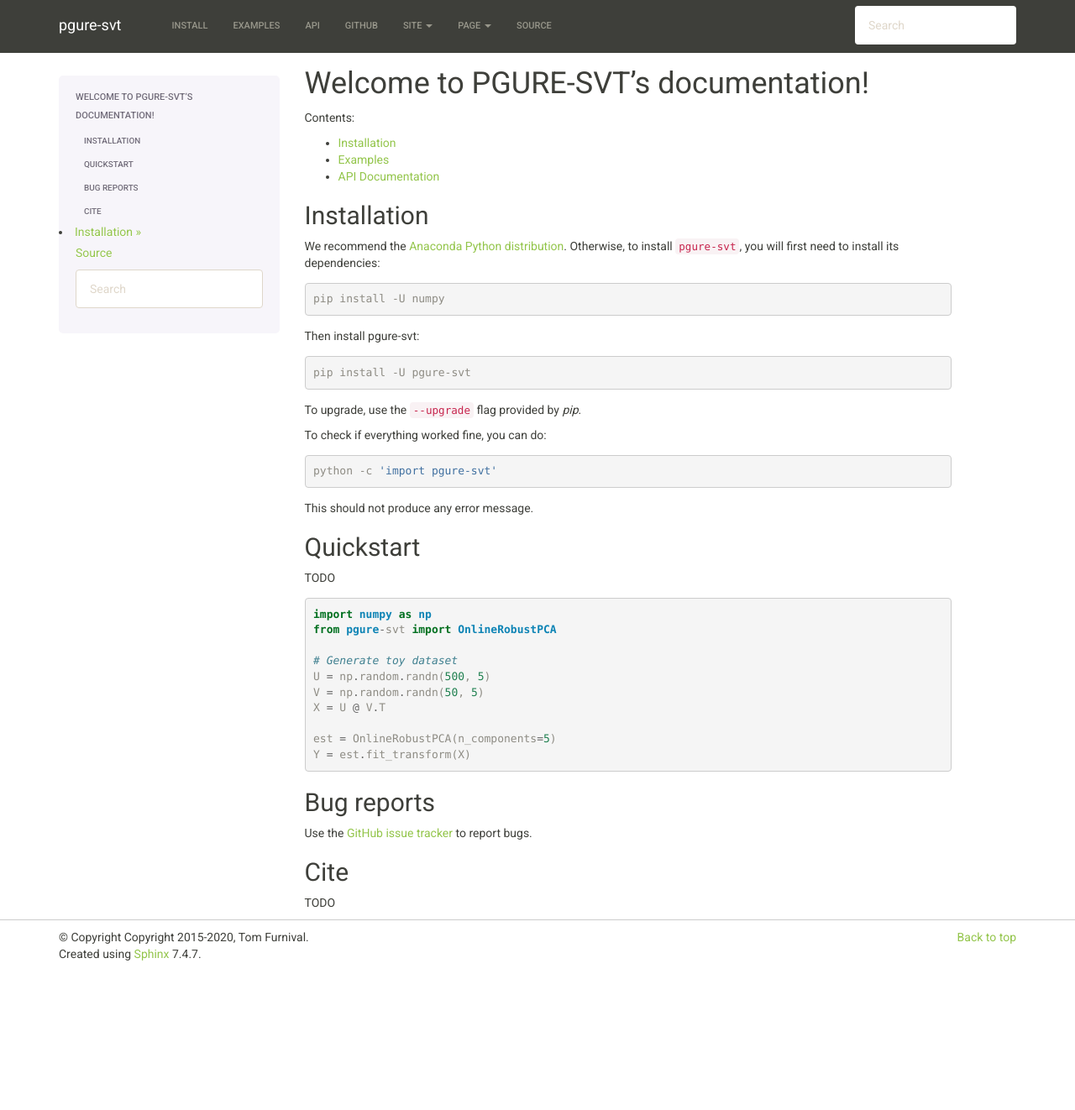
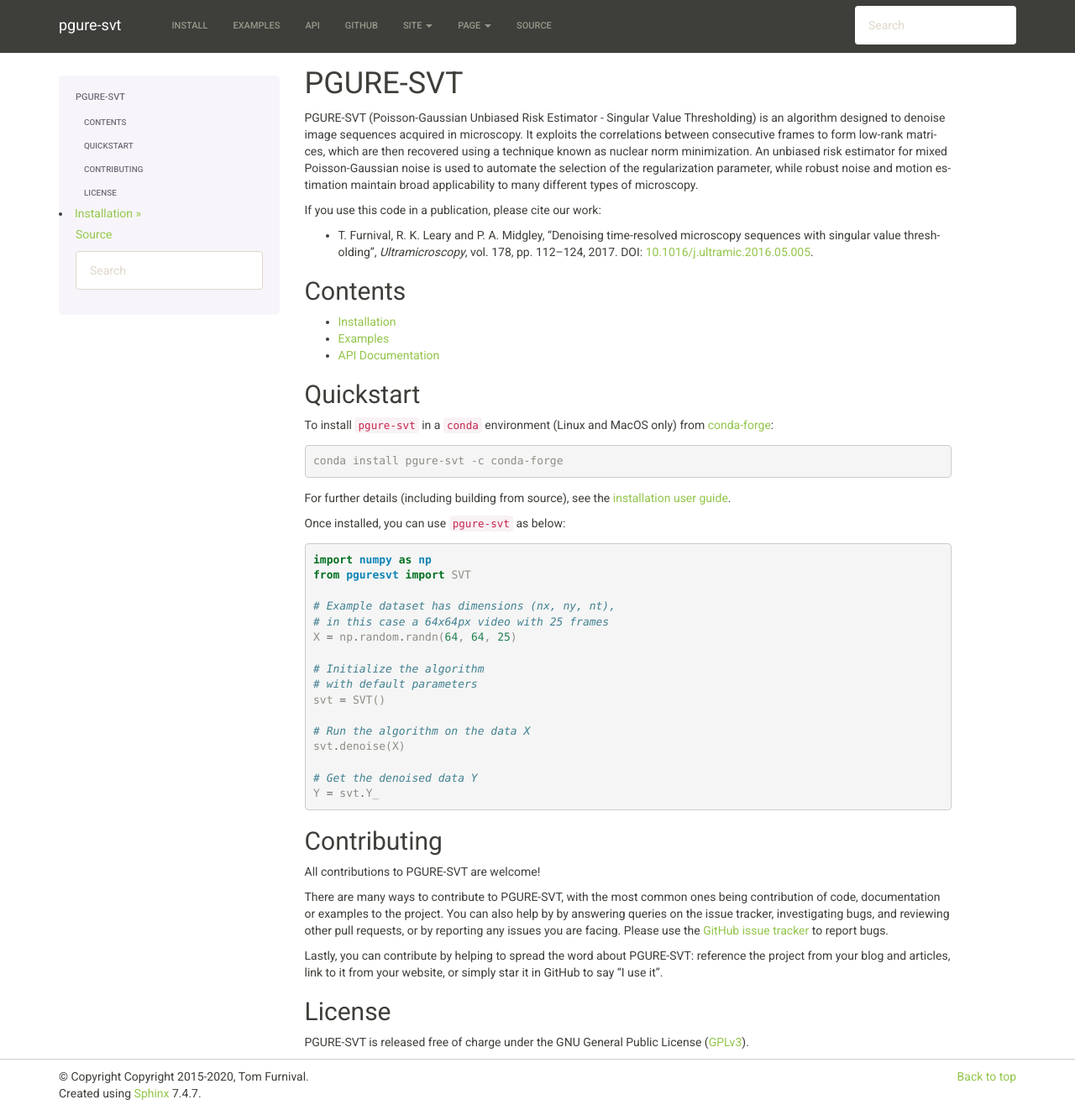
Before and after one commit to tjof2/pgure-svt, a Sphinx documentation site: the page built from doc/index.rst, in a window 1280 px wide and 1322 px high. Shown: the whole window at 84% size. Built offline with Sphinx 7.4.7, drawn with Linux system fonts in a browser that asks for light colours.

Commit message:
Update docs

```diff
--- a/doc/index.rst
+++ b/doc/index.rst
@@ -3,68 +3,83 @@
    You can adapt this file completely to your liking, but it should at least
    contain the root `toctree` directive.
 
-Welcome to PGURE-SVT's documentation!
-=====================================
+PGURE-SVT
+=========
+
+PGURE-SVT (Poisson-Gaussian Unbiased Risk Estimator - Singular Value Thresholding)
+is an algorithm designed to denoise image sequences acquired in microscopy.
+It exploits the correlations between consecutive frames to form low-rank matrices,
+which are then recovered using a technique known as nuclear norm minimization.
+An unbiased risk estimator for mixed Poisson-Gaussian noise is used to automate
+the selection of the regularization parameter, while robust noise and motion
+estimation maintain broad applicability to many different types of microscopy.
+
+If you use this code in a publication, please cite our work:
+
+* T. Furnival, R. K. Leary and P. A. Midgley, "Denoising
+  time-resolved microscopy sequences with singular value
+  thresholding", *Ultramicroscopy*, vol. 178, pp. 112–124,
+  2017. DOI: `10.1016/j.ultramic.2016.05.005 <https://doi.org/10.1016/j.ultramic.2016.05.005>`_.
+
+Contents
+--------
 
 .. toctree::
-   :maxdepth: 2
-   :caption: Contents:
+   :maxdepth: 1
 
    install
    examples
    api
 
+Quickstart
+----------
 
-Installation
-------------
-
-We recommend the `Anaconda Python distribution <https://www.continuum.io/downloads>`_.
-Otherwise, to install ``pgure-svt``, you will first need to install its dependencies:
+To install ``pgure-svt`` in a ``conda`` environment (Linux and MacOS only)
+from `conda-forge <https://conda-forge.org/>`_:
 
 .. code-block:: bash
 
-   pip install -U numpy
+   conda install pgure-svt -c conda-forge
 
-Then install pgure-svt:
+For further details (including building from source),
+see the :ref:`installation user guide <install>`.
 
-.. code-block:: bash
-
-   pip install -U pgure-svt
-
-To upgrade, use the ``--upgrade`` flag provided by `pip`.
-
-To check if everything worked fine, you can do:
-
-.. code-block:: bash
-
-	python -c 'import pgure-svt'
-
-This should not produce any error message.
-
-Quickstart
-----------
-
-TODO
+Once installed, you can use ``pgure-svt`` as below:
 
 .. code-block:: python
 
    import numpy as np
-   from pgure-svt import OnlineRobustPCA
+   from pguresvt import SVT
 
-   # Generate toy dataset
-   U = np.random.randn(500, 5)
-   V = np.random.randn(50, 5)
-   X = U @ V.T
+   # Example dataset has dimensions (nx, ny, nt),
+   # in this case a 64x64px video with 25 frames
+   X = np.random.randn(64, 64, 25)
 
-   est = OnlineRobustPCA(n_components=5)
-   Y = est.fit_transform(X)
+   # Initialize the algorithm
+   # with default parameters
+   svt = SVT()
 
-Bug reports
------------
+   # Run the algorithm on the data X
+   svt.denoise(X)
 
-Use the `GitHub issue tracker <https://github.com/tjof2/pgure-svt/issues>`_ to report bugs.
+   # Get the denoised data Y
+   Y = svt.Y_
 
-Cite
-----
+Contributing
+------------
 
-TODO
+All contributions to PGURE-SVT are welcome!
+
+There are many ways to contribute to PGURE-SVT, with the most common ones being contribution of code,
+documentation or examples to the project. You can also help by by answering queries on the issue tracker,
+investigating bugs, and reviewing other pull requests, or by reporting any issues you are facing.
+Please use the `GitHub issue tracker <https://github.com/tjof2/pgure-svt/issues>`_ to report bugs.
+
+Lastly, you can contribute by helping to spread the word about PGURE-SVT: reference the project
+from your blog and articles, link to it from your website, or simply star it in GitHub to say "I use it".
+
+License
+-------
+
+PGURE-SVT is released free of charge under the GNU General Public License
+(`GPLv3 <http://www.gnu.org/licenses/gpl-3.0.en.html>`_).
```
Also changed, not shown: CONTRIBUTING.md (+1 -1 lines), README.md (+2 -2 lines), doc/install.rst (+67 -1 lines).
